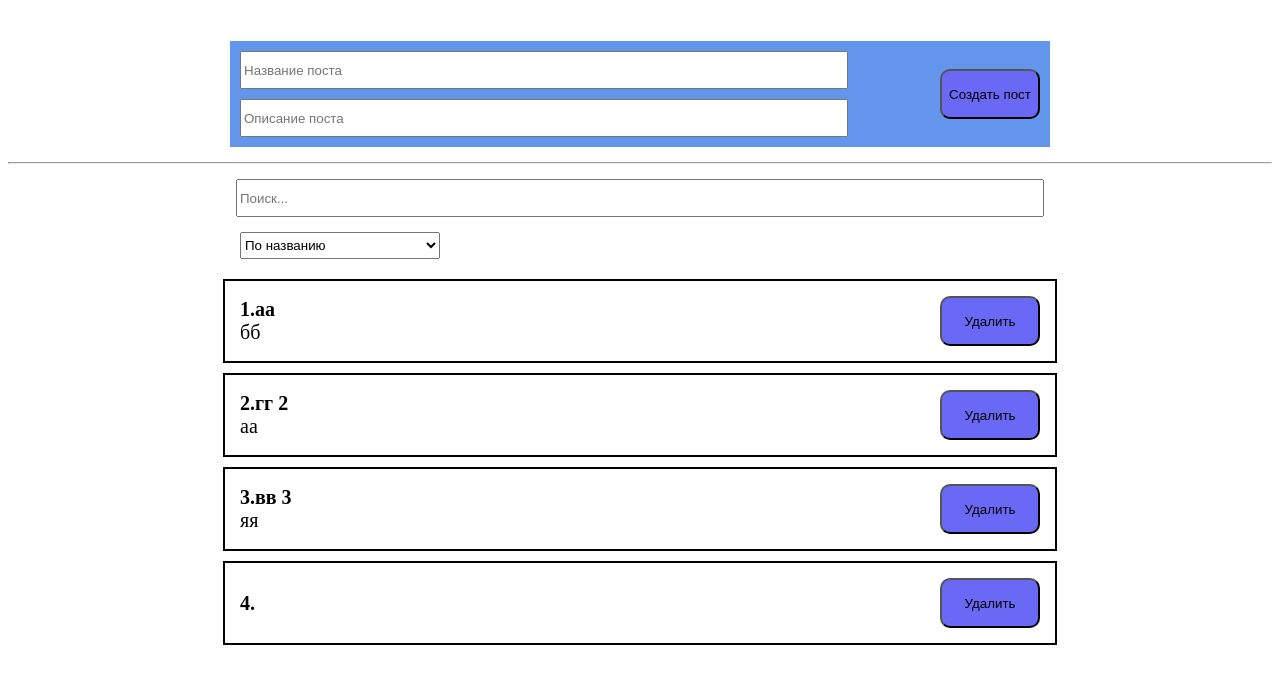
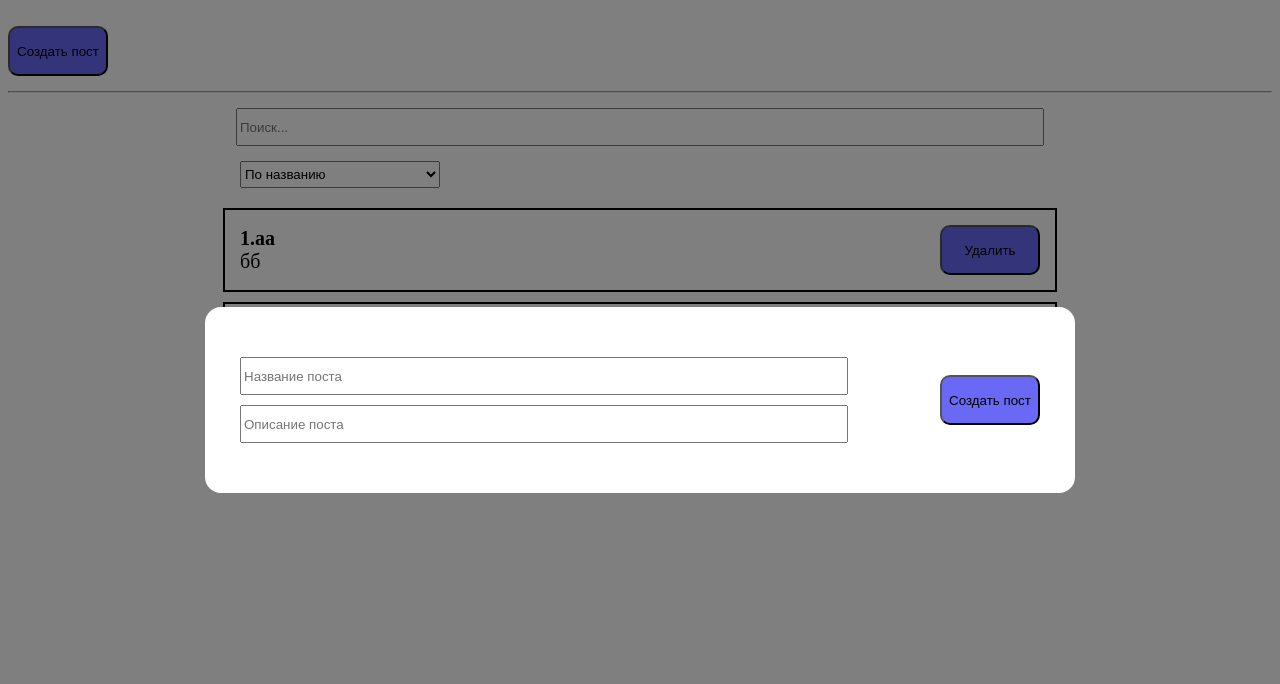
Before and after one commit to NefevovS/reactProject, a React (Create React App) app: page / in a window 1280 px wide. Both pictures are taken after a click on the button "Создать пост". Shown: the top 684 px of the page. Built offline with nearby package versions, Linux system fonts and the light colour scheme.

Commit message:
add modal

```diff
--- a/package.json
+++ b/package.json
@@ -9,6 +9,7 @@
     "react": "^18.2.0",
     "react-dom": "^18.2.0",
     "react-scripts": "5.0.1",
+    "react-transition-group": "^4.4.5",
     "web-vitals": "^2.1.4"
   },
   "scripts": {
--- a/src/App.js
+++ b/src/App.js
@@ -2,6 +2,8 @@ import React, { useMemo, useState } from "react";
 import PostList from "./components/PostList";
 import PostForm from "./components/UI/PostForm";
 import PostFilter from "./components/PostFilter";
+import MyModal from "./components/UI/MyModal/MyModal";
+import MyButton from "./components/UI/Button/MyButton";
 
 function App() {
   const [posts, setPosts] = useState([
@@ -21,8 +23,10 @@ function App() {
       postDescription: "яя",
     },
   ]);
+  const [modal, setModal] = useState(false);
   const createPost = (newPost) => {
     setPosts([...posts, newPost]);
+    setModal(false);
   };
   const removePost = (post) => {
     setPosts(posts.filter((p) => p.id !== post.id));
@@ -44,15 +48,17 @@ function App() {
       return sortedPosts.filter((post) =>
         post.postName.toLowerCase().includes(filter.query.toLowerCase())
       );
-  }, [filter.query, sortedPosts]);
+  }, [filter.query, filter.sort, sortedPosts]);
 
   return (
     <div>
       <br />
-      <PostForm create={createPost} />
+      <MyButton onClick={() => setModal(true)}>Создать пост</MyButton>
+      <MyModal visible={modal} setVisible={setModal}>
+        <PostForm create={createPost} />
+      </MyModal>
       <hr style={{ margin: "15px 0" }} />
       <PostFilter filter={filter} setFilter={setFilter} />
-
       {sortedAndSearchedPost.length !== 0 ? (
         <PostList
           posts={sortedAndSearchedPost}
--- a/src/App.module.css
+++ b/src/App.module.css
@@ -1,6 +1,7 @@
 .container{
     width: 800px;
-    background-color: cornflowerblue;
+    border-radius: 16px;
+
     margin: 15px auto;
     display: flex;
     justify-content: space-between;
@@ -18,7 +19,7 @@
 
 .postContainer{
     width: 800px;
-    background-color: cornflowerblue;
+
     margin: 15px auto;
     display: flex;
     justify-content: space-between;
--- a/src/components/PostList.jsx
+++ b/src/components/PostList.jsx
@@ -6,12 +6,7 @@ const PostList = ({ removePost, ...props }) => {
   return (
     <div className={s.postList}>
       {props.posts.map((item, index) => (
-        <PostItem
-          {...item}
-          number={index + 1}
-          key={index}
-          removePost={removePost}
-        />
+        <PostItem {...item} number={index + 1} removePost={removePost} />
       ))}
     </div>
   );
--- /dev/null
+++ b/src/components/UI/MyModal/MyModal.jsx
@@ -0,0 +1,16 @@
+import React from "react";
+import s from "./MyModal.module.css";
+const MyModal = ({ children, visible, setVisible }) => {
+  const rootClasses = [s.myModal];
+  if (visible) rootClasses.push(s.active);
+
+  return (
+    <div className={rootClasses.join(" ")} onClick={() => setVisible(false)}>
+      <div className={s.myModalContent} onClick={(e) => e.stopPropagation()}>
+        {children}
+      </div>
+    </div>
+  );
+};
+
+export default MyModal;
--- /dev/null
+++ b/src/components/UI/MyModal/MyModal.module.css
@@ -0,0 +1,20 @@
+.myModal{
+    position: fixed;
+    top: 0;
+    left: 0;
+    right: 0;
+    bottom: 0;
+    display: none;
+    background-color: rgba(0,0,0,0.5);
+}
+.myModal.active{
+    display: flex;
+    justify-content: center;
+    align-items: center;
+}
+.myModalContent{
+    padding: 25px;
+    background-color: white;
+    border-radius: 16px;
+    min-width: 250px;
+}
```
Also changed, not shown: src/components/PostList.css (added, +15 -0 lines), 1 other file (tests, documents, lock files or other folders).
